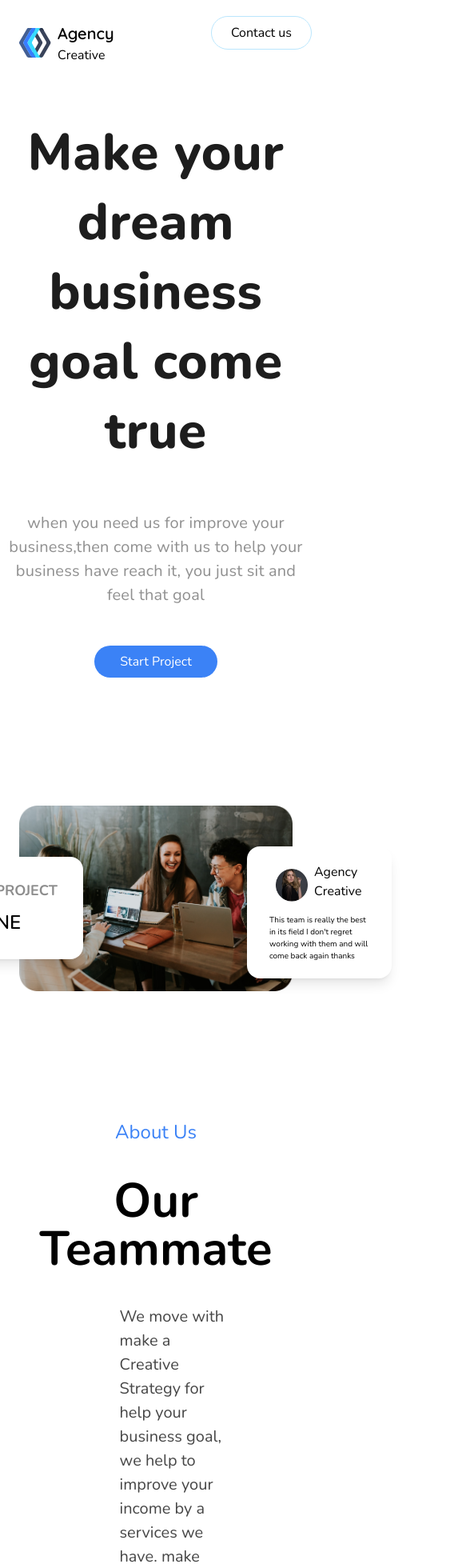
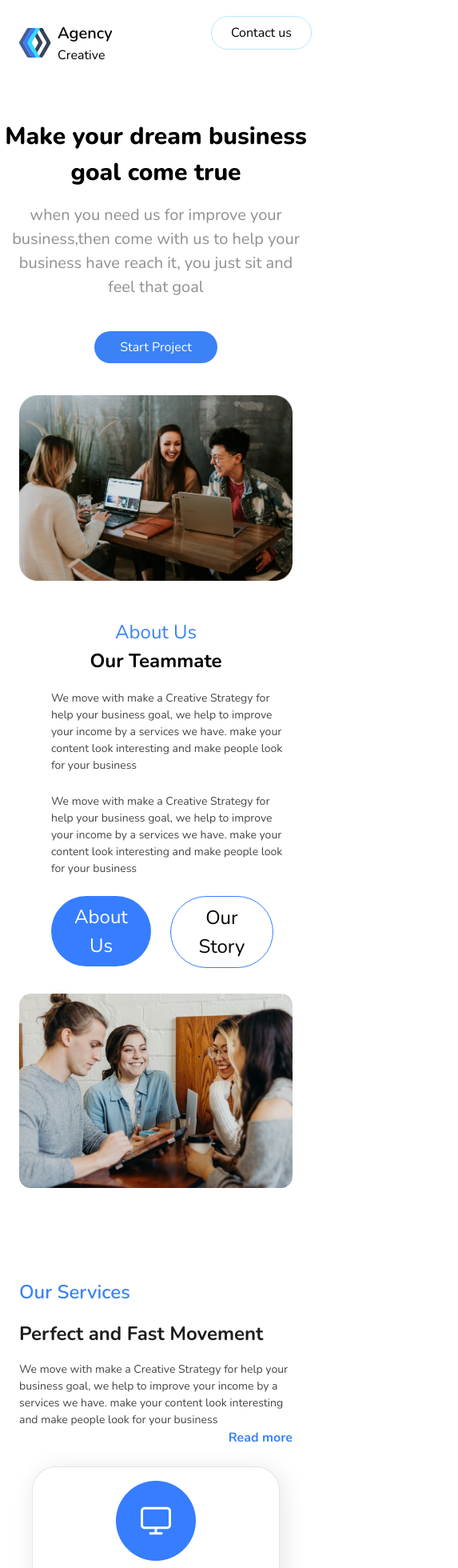
Before and after one commit to preeti28dec/vercel-app, a Next.js app: page / in a window 390 px wide. Shown: the top 1960 px of the page at 80% size, 573 px wide, since content can reach past the window. Built offline with nearby package versions, Linux system fonts and the light colour scheme.

Commit message:
date 28-07-2022 ui done

```diff
--- a/pages/componets/about.jsx
+++ b/pages/componets/about.jsx
@@ -2,17 +2,17 @@ import React from 'react'
 
 function About() {
   return (
-    <div className='container mx-auto my-15 py-15 px-6' id='about'>
-      <div className='text-center text-blue-500 mb-10 font-samibold text-2xl font-Quicksand '>About Us</div>
-      <div className='text-center mb-10 font-bold text-6xl'>Our Teammate</div>
-      <div className='main_about'>
-      <div className='w-[42%] text-center relative'> <img src='./about_us_img.png' alt='about us is img not loding..' /></div>
-        <div className='w-1/2 pl-10'>
-          <div className='font-Quicksand text-[20px] text-[#464646] '>We move with make a Creative Strategy for help your business goal, we help to improve your income by a services we have. make your content look interesting and make people look for your business</div>
-          <div className='mt-6 about_text'>We move with make a Creative Strategy for help your business goal, we help to improve your income by a services we have. make your content look interesting and make people look for your business</div>
-          <div className='flex gap-[20px] mt-6 '>
-            <div><button className='bg-[#377DFF] px-6 py-2 rounded-full text-white '>About Us</button></div>
-            <div><button className='border border-[#377DFF] px-6 py-2 rounded-full mx-6'>Our Story</button></div>
+    <div className='container mx-auto  sm:my-15 sm:py-15  px-6' id='about'>
+      <div className='text-center text-blue-500  my-2 sm:mb-10 font-samibold text-2xl font-Quicksand '>About Us</div>
+      <div className='about_text text-center sm:mb-10 mb-6 font-bold text-6xl'>Our Teammate</div>
+      <div className='flex items-center main_about'>
+        <div className='main_about_image w-[42%] text-center relative'> <img src='./about_us_img.png' alt='about us is img not loding..' /></div>
+        <div className='about_text_card w-1/2 pl-10'>
+          <div className='font-Quicksand text-[14px] sm:text-[20px] text-[#464646] '>We move with make a Creative Strategy for help your business goal, we help to improve your income by a services we have. make your content look interesting and make people look for your business</div>
+          <div className='mt-6 font-Quiksand text-[14px] sm:text-[20px] text-[#464646] ' >We move with make a Creative Strategy for help your business goal, we help to improve your income by a services we have. make your content look interesting and make people look for your business</div>
+          <div className='flex  mt-6 '>
+            <div><button className='bg-[#377DFF] sm:px-6  px-3 sm:py-2 py-2 rounded-full text-white '>About Us</button></div>
+            <div><button className='border border-[#377DFF] sm:px-6  px-3 sm:py-2 py-2 rounded-full mx-6'>Our Story</button></div>
           </div>
         </div>
       </div>
--- a/pages/componets/footer.jsx
+++ b/pages/componets/footer.jsx
@@ -10,11 +10,11 @@ function Footer() {
             <footer className=" bg-[#383638] pt-16">
                 <div className="container mx-auto px-6 pt-6">
 
-                    <div className='flex justify-between gap-3 flex-wrap my-6'>
-                        <div className='flex bg-white rounded-lg mt-4 px-6 py-3 mb-[230px]'>
+                    <div className='flex justify-between gap-12 flex-wrap my-6'>
+                        <div className='footer_icon flex bg-white rounded-lg mt-4 px-6 py-3 mb-[230px]'>
                             <div className='mt-2 mr-3'><img src='./images/logoo.svg' width={40} alt='logo-error' /></div>
                             <div>
-                                <div className='nav_links font-Quicksand'>Agency</div>
+                                <div className='font-semibold text-[20px] font-Quicksand'>Agency</div>
                                 <div className='font-Quicksand'>Creative</div>
                             </div>
                         </div>
@@ -44,7 +44,7 @@ function Footer() {
                         </div>
                     </div>
                     <div className=''>
-                        <div className="flex justify-center gap-6 ">
+                        <div className="footer_icon flex justify-center gap-6 ">
                             <TbBrandFacebook className='border border-white text-5xl px-2 text-gray-800 bg-white rounded-full ' />
                             <BsInstagram className='border border-white text-5xl px-2 text-gray-800 bg-white rounded-full' />
                             <FiLinkedin className='border border-white text-5xl px-2 text-gray-800 bg-white rounded-full' />
@@ -52,7 +52,7 @@ function Footer() {
                             <FiTwitter className='border border-white text-5xl px-2 text-gray-800 bg-white rounded-full' />
                         </div>
 
-                        <hr className='w-[500px] mx-auto  mt-4' />
+                        <hr className='w-[500px] mx-auto  mt-4 footer_hr' />
                         <div className="text-gray-300 text-[18px]  pb-20 mt-6 font-Quicksand text-center">
                             Copyright @ 2022 Agency Creative. All Right Reserve
                         </div>
--- a/pages/componets/header.jsx
+++ b/pages/componets/header.jsx
@@ -9,31 +9,31 @@ function Header() {
                 <div className='flex'>
                     <div className='mt-2 mx-2'><img src='./images/logoo.svg' width={40} alt='logo-error'/></div>
                     <div>
-                        <div className='nav_links '>Agency</div>
+                        <div className='font-semibold text-[20px] font-Quicksand '>Agency</div>
                         <div>Creative</div>
                     </div>
                 </div>
             </div>
-            <div className=' links flex gap-10 pt-4 nav_link'>
+            <div className=' links flex gap-10 pt-4 font-[400px] text-[18px] font-Quicksand'>
                 <div className=''>
                     <Link href="/">
-                        <a className='nav_link'>Home</a>
+                        <a className='font-font-normal text-[18px] font-Quicksand'>Home</a>
                     </Link>
                 </div>
 
                 <div>
                     <Link href="#about">
-                        <a className='nav_link'>About</a>
+                        <a className='font-font-normal text-[18px] font-Quicksand'>About</a>
                     </Link>
                 </div>
                 <div>
                     <Link href="#services">
-                        <a className='nav_link'>Services</a>
+                        <a className='font-font-normal text-[18px] font-Quicksand'>Services</a>
                     </Link>
                 </div>
-                <div>
+                <div >
                     <Link href="#project">
-                        <a className='nav_link'>Project</a>
+                        <a className='font-font-normal text-[18px] font-Quicksand'>Project</a>
                     </Link>
                 </div>
             </div>
--- a/pages/componets/homepage.jsx
+++ b/pages/componets/homepage.jsx
@@ -5,19 +5,19 @@ function HomePage() {
   return (
     <section className='pt-[60px]'>
       <div className='grid justify-items-center'>
-        <div className='home_first_text text-center text-[64px] max-w-[780px] max-auto'>Make your dream business goal come true</div>
-        <div className='home_second_text text-center py-2 text-[20px] max-w-[780px] max-auto'>when you need us for improve your business,then come with us to help your business have reach it, you just sit and feel that goal</div>
+        <div className='home_text font-Nunito font-extrabold text-center text-[#1D1D1DD] text-[64px] max-w-[780px] max-auto'>Make your dream business goal come true</div>
+        <div className='mt-4 sm:mt-12 mx-2 font-Nunito opacity-[0.6] font-normal text-[#464646] text-center  sm:py-2 text-[20px] max-w-[780px] max-auto'>when you need us for improve your business,then come with us to help your business have reach it, you just sit and feel that goal</div>
       </div>
       <div className='text-center mt-10'>
         <button className='bg-blue-500 text-white py-2 px-8 rounded-full'>Start Project</button>
       </div>
       <div className='w-[fit-content] mx-auto relative'>
-        <span className='w-[fit-content] mx-auto bg-white py-5 px-4 rounded-2xl shadow-lg absolute z-10 top-36 left-[-120px]'>
+        <span className='home_1rd_card w-[fit-content] mx-auto bg-white py-5 px-4 rounded-2xl shadow-lg absolute z-10 top-36 left-[-120px]'>
           <div className='flex my-2'><img src='./Vector.png' alt='loding..' /> <span className='mx-4 font-Quicsand font-bold text-lg opacity-50 text-[#1D1D1D]'>GREAT PROJECT</span></div>
           <div className='flex gap-1 items-center my-2'><p className='text-[24px] font-extrabold'>800+</p><p className='text-[24px] font-semibold'>DONE</p></div>
         </span>
-        <div><img className="mx-auto my-20 py-20 px-6" src='./home_img.png' alt='home_img_error' /></div>
-        <span className='w-[fit-content] mx-auto bg-white py-5 px-7 rounded-2xl shadow-lg absolute z-10 bottom-24 right-[-100px]'>
+        <div className=''><img className="mx-auto  py-10 px-6 sm:py-20 sm:px-6" src='./home_img.png' alt='home_img_error' /></div>
+        <span className='home_3rd_card w-[fit-content] mx-auto bg-white py-5 px-7 rounded-2xl shadow-lg absolute z-10 bottom-24 right-[-100px]'>
           <div className='flex'>
             <div className='mt-2 mx-2'><img src='./Pepople.png' width={40} alt='logo-error' /></div>
             <div>
--- a/pages/componets/services.jsx
+++ b/pages/componets/services.jsx
@@ -2,33 +2,37 @@ import React from 'react'
 
 function Services() {
   return (
-    <div className='container mx-auto mt-20 py-20 px-6' id='services'>
+    <div className='container mx-auto mt-20  sm:py-20 px-6' id='services'>
       <div className='flex items-center justify-between our_service'>
-        <div className='w-[40%] '>
+        <div className='serviced_text_card w-[40%] '>
           <div className='font-semibold text-[24px] text-blue-500'>Our Services</div>
-          <div className='service_text'>
+          <div className='sm:my-6 my-4 font-Nunito font-bold text-[24px] sm:text-6xl text-[#1D1D1D] '>
             Perfect and Fast Movement
           </div>
-          <div className=' font-Quicksand font-normal text-[20px] text-[#464646]'>We move with make a Creative Strategy for help your business goal, we help to improve your income by a services we have. make your content look interesting and make people look for your business</div>
+          <div className=' font-Quicksand font-normal text-[14px] sm:text-[20px] text-[#464646]'>We move with make a Creative Strategy for help your business goal, we help to improve your income by a services we have. make your content look interesting and make people look for your business</div>
           <div className='text-blue-500 font-bold text-end'>Read more </div>
         </div>
-        <div className='w-[56%] my-6' >
-          <div className='flex flex-wrap justify-center gap-7'>
-            <div className='icon_card child'>
-              <div className=' flex justify-center'><img src='./icon1.png' alt='logind..'/></div>
-              <div className='icon_text'>Social Media Management</div>
+        <div className='sm:w-[50%] sm:my-6 ' >
+          <div className=''>
+            <div className='flex service_card1 justify-center gap-7 my-6'>
+              <div className='icon_card child'>
+                <div className=' flex justify-center'><img src='./icon1.png' alt='logind..' /></div>
+                <div className='text-center mt-6  font-Quicksand font-bold  text-sm md:text-xl sm:text-2xl text-[#1D1D1D]'>Social Media Management</div>
+              </div>
+              <div className='icon_card child'>
+                <div className=' flex justify-center'><img src='./icon2.png' alt='logind..' /></div>
+                <div className='text-center mt-6  font-Quicksand font-bold  text-sm md:text-xl sm:text-2xl text-[#1D1D1D]'>Search Engine Optimization</div>
+              </div>
             </div>
-            <div className='icon_card child'>
-              <div className=' flex justify-center'><img src='./icon2.png' alt='logind..'/></div>
-              <div className='icon_text'>Search Engine Optimization</div>
-            </div>
-            <div className='icon_card child'>
-              <div className=' flex justify-center'><img src='./icon3.png' alt='logind..'/></div>
-              <div className='icon_text'>Design</div>
-            </div>
-            <div className='icon_card child'>
-              <div className=' flex justify-center'><img src='./icon4.png' alt='logind..'/></div>
-              <div className='icon_text'>Ads</div>
+            <div className='flex service_card2 justify-center gap-7 my-6'>
+              <div className='icon_card child'>
+                <div className=' flex justify-center'><img src='./icon3.png' alt='logind..' /></div>
+                <div className='text-center mt-6  font-Quicksand font-bold  text-sm md:text-xl sm:text-2xl text-[#1D1D1D]'>Design</div>
+              </div>
+              <div className='icon_card child'>
+                <div className=' flex justify-center'><img src='./icon4.png' alt='logind..' /></div>
+                <div className='text-center mt-6  text-sm md:text-xl sm:text-2xl font-Quicksand font-bold  text-[#1D1D1D]'>Ads</div>
+              </div>
             </div>
           </div>
         </div>
--- a/styles/globals.css
+++ b/styles/globals.css
@@ -8,69 +8,9 @@ body {
   margin: 0;
   font-family: 'Nunito', 'Quicksand', sans-serif;
 }
-
 .container {
-  max-width: 1264px;
+  max-width: 1200px;
 }
-.nav_link {
-  font-family: 'Quicksand';
-  font-weight: 400;
-  font-size: 18px;
-}
-.nav_links {
-  font-family: 'Quicksand';
-  font-weight: 600;
-  font-size: 20px;
-}
-.home_first_text {
-  font-family: 'Nunito';
-  font-weight: 800;
-  line-height: 87px;
-  letter-spacing: 0.01em;
-  color: #1D1D1D;
-}
-
-.home_second_text {
-  margin-top: 3rem;
-  font-family: 'Nunito';
-  font-weight: 400;
-  line-height: 150%;
-  letter-spacing: 0.01em;
-  color: #464646;
-  opacity: 0.6;
-}
-
-.about_text{
-  font-family: 'Quicksand';
-font-style: normal;
-font-weight: 400;
-font-size: 20px;
-line-height: 32px;
-letter-spacing: 0.01em;
-color: #464646;
-
-}
-
-.icon_text{
-font-family: 'Quicksand';
-font-weight: 700;
-font-size: 24px;
-line-height: 34px;
-text-align: center;
-letter-spacing: 0.01em;
-color: #1D1D1D;
-}
-
-.service_text{
-font-family: 'Nunito';
-font-weight: 700;
-font-size: 55px;
-line-height: 130%;
-letter-spacing: 0.003em;
-color: #1D1D1D;
-}
-
-
 .icon_card{
   width: 310px;
   padding: 5%;
@@ -80,26 +20,14 @@ color: #1D1D1D;
   border-radius: 30px;
 }
 
-
-/* about */
-.main_about{
-  display: flex;
-  align-items: center;
-}
-
-
-
 .images {
   transition: transform 0.2s ease-in-out;
 }
 .images:hover {
   transform: rotate(4deg);
 }
-
-
 .dots_img {
   animation: rotation 60s infinite linear;
-
 }
 @keyframes rotation {
   from {
@@ -112,13 +40,26 @@ color: #1D1D1D;
 
 
 .blue_dots_image{
-  position: relative;
-  left: 15rem;
-  top: 2rem;
+  position: absolute;
+  margin-left: 15rem;
+  margin-top: 1rem;
   transform: rotate(346deg);
   z-index: -1;
 }
 
+.blue_dots_{
+  position: absolute;
+  margin-right: 15rem;
+  margin-top: 3rem;
+  transform: rotate(346deg);
+  z-index: -1;
+}
+.dots_image{
+  position: absolute;
+  margin-left: 17rem;
+  margin-top: 17rem;
+  z-index: -1;
+}
 
 .blue_dots {
   animation: mover 3s infinite  alternate;
@@ -136,30 +77,266 @@ color: #1D1D1D;
   transform: translateY(-10px) translateZ(0px);
 }
 
-
 /* Extra small devices (phones, 600px and down) */
 @media only screen and (max-width: 450px) {
-.portfolio{
+  .links{
+    display: none;
+  }
+  .portfolio{
   flex-direction: column;
 }
+
+.home_1rd_card{
+  display: none;
+}
+.home_3rd_card{
+  display: none;
+}
+
+.home_text{
+  font-size: 30px;
+}
+
+
+.main_about{
+  flex-direction:column-reverse;
+}
+.main_about_image{
+  width: 100%;
+  margin: 2rem;
+}
+.about_text{
+  font-size: 24px;
+}
+.about_text_card {
+  width: 100%;
+  font-size: 24px;
+}
+
+.serviced_text_card{
+  width: 100%;
+}
+.service_text{
+  font-size: 24px;
+}
+.service_card1{
+  flex-wrap: wrap;
+}
+.service_card2{
+  flex-wrap: wrap;
+}
+.service_card_text{
+  text-align: center;
+  margin-top: 20px;
+}
+
+.service_text{
+  align-items: center;
+}
+
+.our_service{
+  flex-direction: column;
+}
+
+
+.portfolio_text{
+  font-size: 24px;
+}
+
+.portfolio_dots_image{
+  display: none;
 }
 
 
 
 
 
-@media only screen and (min-width: 600px) {}
 
 
+.testiminial{
+  display: flex;
+  flex-wrap: wrap;
+}
+.testimonial_dots_image{
+  display:none;
+  flex: unset;
+}
+.testimonial_card {
+width: 100%;
+margin-top: 3rem;
+}
+
+.blue_dots_{
+  position: absolute;
+  margin-right: 13rem;
+  margin-top: 4rem;
+  transform: rotate(346deg);
+  z-index: -1;
+}
+.dots_image{
+  position: absolute;
+  margin-left: 6rem;
+  margin-top: 7rem;
+  z-index: -1;
+}
+
+.main_getstrat{
+  flex-direction: column-reverse;
+}
+.get_start_text{
+  font-size: 14px;
+}
+.getstart_text{
+  font-size: 24px;
+  align-items: center;
+}
+.getstart_image{
+  flex: none;
+  width: 100%;
+  height: 250px;
+}
+.footer_hr{
+  width: auto;
+}
+.footer_icon{
+  gap: 10px;
+  margin-bottom: 0px;
+}
+}
 
 @media only screen and (max-width: 768px) {
   .links{
     display: none;
   }
-  .main_about{
-    flex-direction: column-reverse;
+  .service_text{
+    align-items: center;
   }
+
   .our_service{
     flex-direction: column;
   }
+
+
+
+  .home_1rd_card{
+    display: none;
+  }
+  .home_3rd_card{
+    display: none;
+  }
+
+  .home_text{
+    font-size: 30px;
+  }
+
+
+  .main_about{
+    flex-direction:column-reverse;
+  }
+  .main_about_image{
+    width: 100%;
+    margin: 2rem;
+  }
+  .about_text{
+    font-size: 24px;
+  }
+  .about_text_card {
+    width: 100%;
+    font-size: 24px;
+  }
+
+
+  .serviced_text_card{
+    width: 100%;
+  }
+  .service_text{
+    font-size: 55px;
+    margin-bottom: 20px;
+  }
+
+  .service_card1{
+    flex-wrap: wrap;
+  }
+  .service_card2{
+    flex-wrap: wrap;
+  }
+  .service_card_text{
+    text-align: center;
+    margin-top: 20px;
+  }
+
+  .our_service{
+    flex-direction: column;
+  }
+
+
+
+  .portfolio_text{
+    font-size: 30px;
+  }
+
+  .portfolio{
+    flex-direction: column;
+  }
+  .portfolio_dots_image{
+    display:none;
+  }
+
+
+
+  .testiminial{
+    display: flex;
+    flex-wrap: wrap;
+  }
+
+  .testimonial_dots_image{
+    display:none;
+  }
+  .testimonial_card {
+  max-width: 100%;
+  margin-top: 3rem;
+  }
+
+  .blue_dots_{
+    position: absolute;
+    margin-right: 13rem;
+    margin-top: 4rem;
+    transform: rotate(346deg);
+    z-index: -1;
+  }
+  .dots_image{
+    position: absolute;
+    margin-left: 6rem;
+    margin-top: 7rem;
+    z-index: -1;
+  }
+
+  .main_getstrat{
+    flex-direction: column-reverse;
+  }
+
+  .get_start_text{
+    font-size: 14px;
+  }
+  .getstart_text{
+    font-size: 24px;
+    align-items: center;
+  }
+  .getstart_image{
+    flex: none;
+    width: 100%;
+    height: 380px;
+  }
+
+
+
+
+  .footer_icon{
+    gap: 10px;
+    margin-bottom: 50px;
+  }
+
+  .footer_hr{
+    width: auto;
+  }
 }
```
Also changed, not shown: pages/componets/getstart.jsx (+11 -11 lines), pages/componets/portfolio.jsx (+5 -5 lines), pages/componets/testimonial.jsx (+16 -16 lines), public/orange_dots.png (added).
